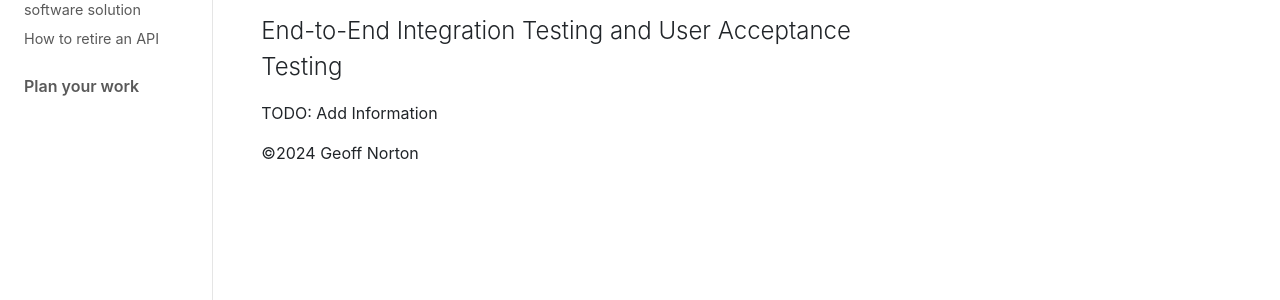
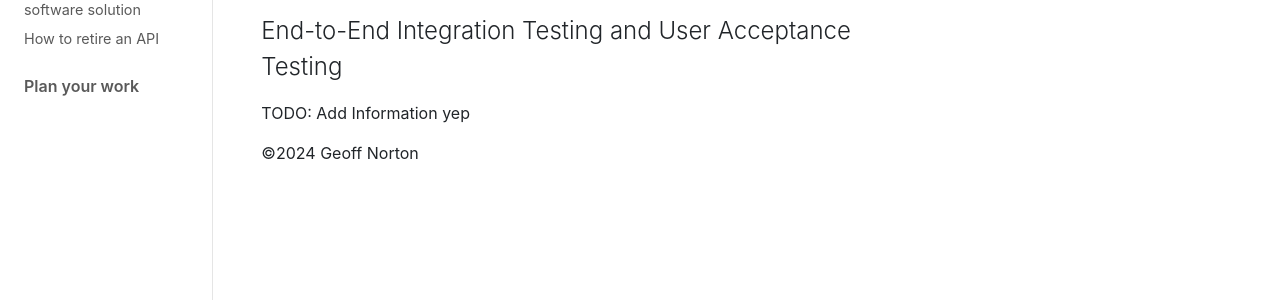
Before and after one commit to Geoff1900/Geoff1900.github.io-handbook, a Jekyll site: the page built from docs/coding-standards/how-to-retire-an-API.md, in a window 1280 px wide. Shown: the part 194-494 px from the top of the page. Built offline with Jekyll 4.4.1, drawn with Linux system fonts in a browser that asks for light colours.

Commit message:
Docs: fix

```diff
--- a/docs/coding-standards/how-to-retire-an-API.md
+++ b/docs/coding-standards/how-to-retire-an-API.md
@@ -5,4 +5,4 @@ group: coding-standards
 redirect_from: "/"
 ---
 
-> TODO: Add Information
+> TODO: Add Information yep
```
